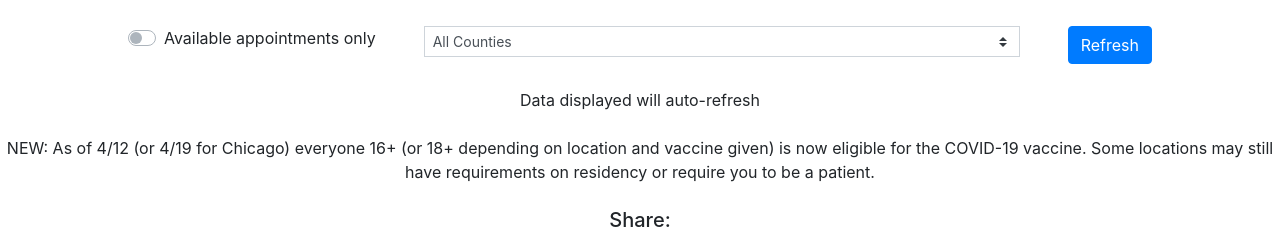
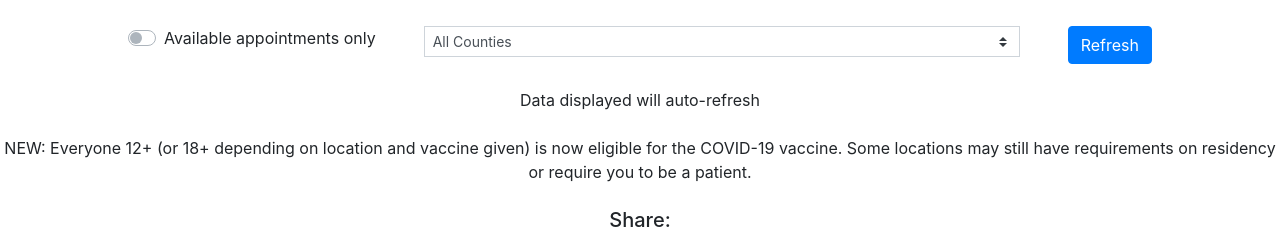
Before and after one commit to edcous/ILVaccine-11ty, an Eleventy site: page index.html in a window 1280 px wide. Shown: the part 291-534 px from the top of the page. Built offline with nearby package versions, Linux system fonts and the light colour scheme; Eleventy itself is replaced by a stand-in of ours; files that its build step writes are made by us from their sources; no server answers.

Commit message:
12+ instead of 16+

```diff
--- a/_includes/home.html
+++ b/_includes/home.html
@@ -572,7 +572,7 @@
         <button class='btn btn-primary text-end ml-5' onclick='updateAppointmentStatus()'>Refresh</button>
     </div>
     <p class='text-center mb-4'>Data displayed will auto-refresh</p>
-    <p class='text-center mb-4'>NEW: As of 4/12 (or 4/19 for Chicago) everyone 16+ (or 18+ depending on location and vaccine given) is now eligible for the COVID-19 vaccine. Some locations may still have requirements on residency or require you to be a patient.</p>
+    <p class='text-center mb-4'>NEW: Everyone 12+ (or 18+ depending on location and vaccine given) is now eligible for the COVID-19 vaccine. Some locations may still have requirements on residency or require you to be a patient.</p>
     <p class='text-center mb-4 h5'>Share:</p>
     <div class="text-center" id="share-buttons">
         <button type="button"
```
Also changed, not shown: _includes/home-es.html (+1 -1 lines).
